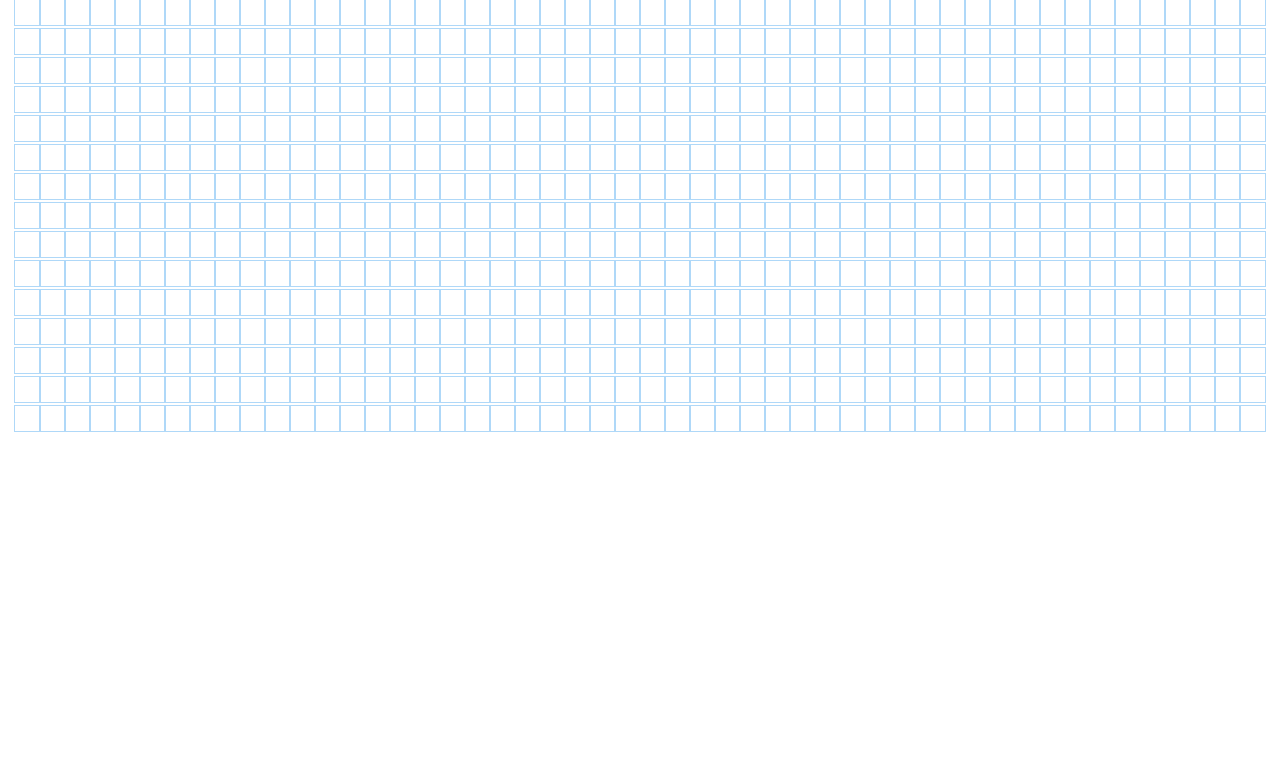
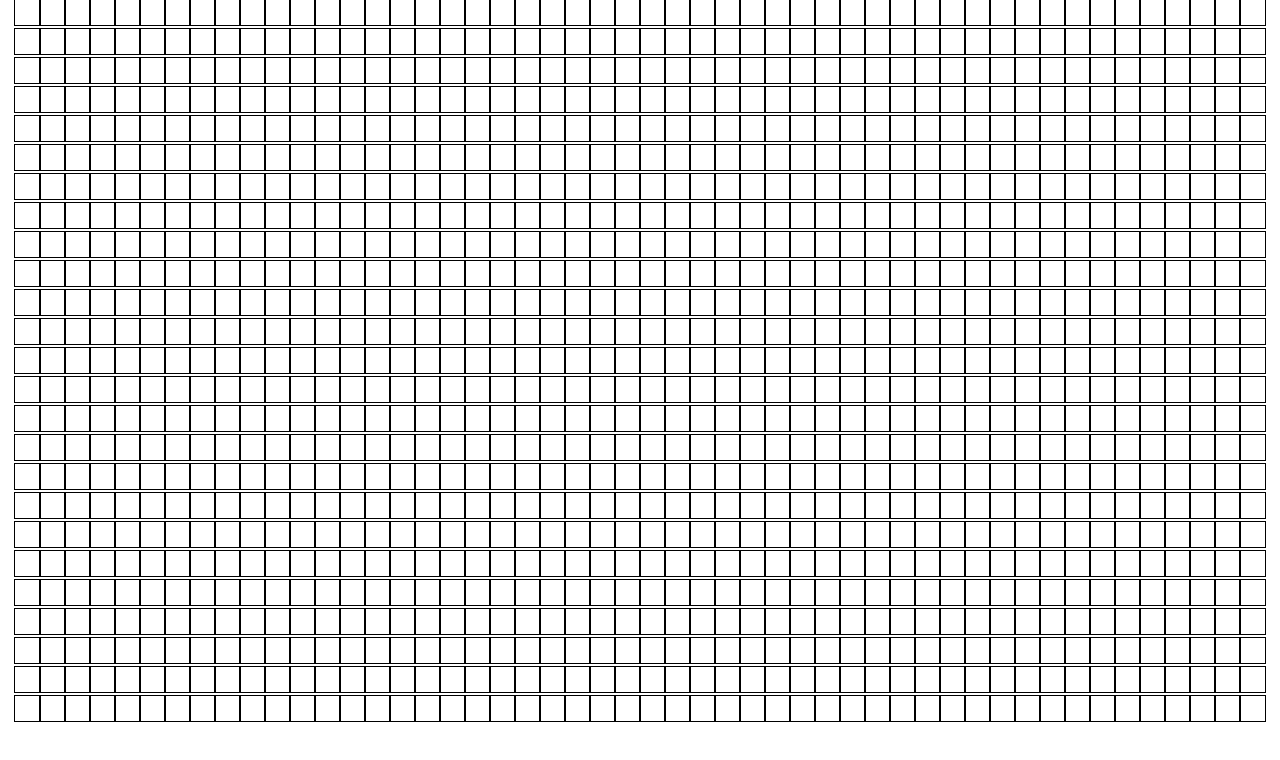
Before and after one commit to astrakho/path-finder-visualizer, a React (Create React App) app: page / in a window 1280 px wide. Shown: the top 760 px of the page. Built offline with nearby package versions, Linux system fonts and the light colour scheme.

Commit message:
Immutably Updates the board with Start Locations
A Board is Clickable and a Start SVG is Rendered on the clicked Square. The Whole Board rerenderes on a Square Click.

```diff
--- a/src/components/Board/Board.js
+++ b/src/components/Board/Board.js
@@ -1,9 +1,10 @@
-import React, { Component } from 'react';
-import Square from '../Square/Square';
-import './Board.css'
+import React, { Component } from "react";
+import Square from "../Square/Square";
+import "./Board.css";
+import { throwStatement } from "@babel/types";
 
 class Board extends Component {
-  constructor(){
+  constructor() {
     super();
     this.state = {
       grid: []
@@ -12,33 +13,69 @@ class Board extends Component {
 
   componentDidMount() {
     const grid = initializeGrid();
-    this.setState({grid});
+    this.setState({ grid });
   }
 
-  render(){
-    return(
-      <div className='Board'>
-        {this.state.grid}
+  handleMouseClick(row, col) {
+    const newGrid = updateGridImmutably(this.state.grid, row, col);
+    this.setState({ grid: newGrid });
+  }
+
+  render() {
+    let gridToShow = this.state.grid.map((row, r) => {
+      return row.map((col, c) => {
+        return (
+          <Square
+            key={`${r}-${c}`}
+            row={r}
+            col={c}
+            isStart={this.state.grid[r][c].isStart}
+            onClick={(r, c) => this.handleMouseClick(r, c)}
+          />
+        );
+      });
+    });
+
+    return (
+      <div className="Board">
+        {gridToShow.length > 0 ? gridToShow : "Sorry, Nothing to Display"}
       </div>
-    )
+    );
   }
 }
 
+// Function to Initialize Grid
 const initializeGrid = () => {
   const grid = [];
-  for (let row = 0; row < 15; row++) {
+  for (let row = 0; row < 25; row++) {
     const currentRow = [];
     for (let col = 0; col < 50; col++) {
       currentRow.push(createSquare(row, col));
     }
     grid.push(currentRow);
   }
-  console.log(grid);
   return grid;
 };
 
+// Creates an Objrct, representing a Square's State
 const createSquare = (r, c) => {
-  return <Square row={r} col={c} isStart = {false}/>
-}
+  return {
+    row: r,
+    col: c,
+    isStart: false
+  };
+};
+
+// Updates Grid Immutably, by creating a new grid reference
+const updateGridImmutably = (grid, r, c) => {
+  const newGrid = grid.slice(); // Return a shallow copy of an array
+  const square = newGrid[r][c];
+  const newSquare = {
+    ...square,
+    isStart: !square.isStart
+  };
+  newGrid[r][c] = newSquare;
+  return newGrid;
+};
 
 export default Board;
--- a/src/components/Square/Square.css
+++ b/src/components/Square/Square.css
@@ -1,6 +1,6 @@
 .Square {
   width: 25px;
   height: 25px;
-  outline: 1px solid rgb(175, 216, 248);
+  outline: 1px solid rgb(0, 0, 0);
   display: inline-block;
 }
--- a/src/components/Square/Square.js
+++ b/src/components/Square/Square.js
@@ -1,18 +1,17 @@
-import React, { Component } from 'react';
-import './Square.css';
-import Start from '../../icons/start'
+import React, { Component } from "react";
+import "./Square.css";
+import Start from "../../icons/start";
 
-class Square extends Component{
+class Square extends Component {
   render() {
-    const {
-      row,
-      col,
-      isStart,
-      isTarget
-    } = this.props;
+    const { row, col, isStart, isTarget, onClick } = this.props;
 
     return (
-      <div className='Square' id = {`node-${row}-${col}`}>
+      <div
+        className="Square"
+        id={`node-${row}-${col}`}
+        onClick={() => onClick(row, col)}
+      >
         {isStart === true ? <Start /> : null}
       </div>
     );
```
